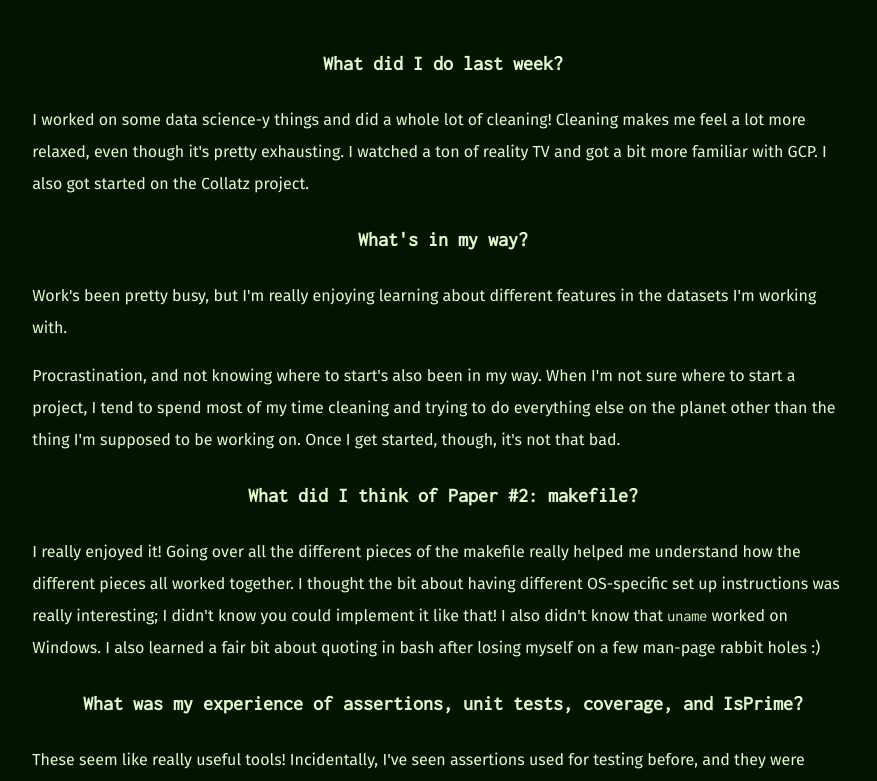
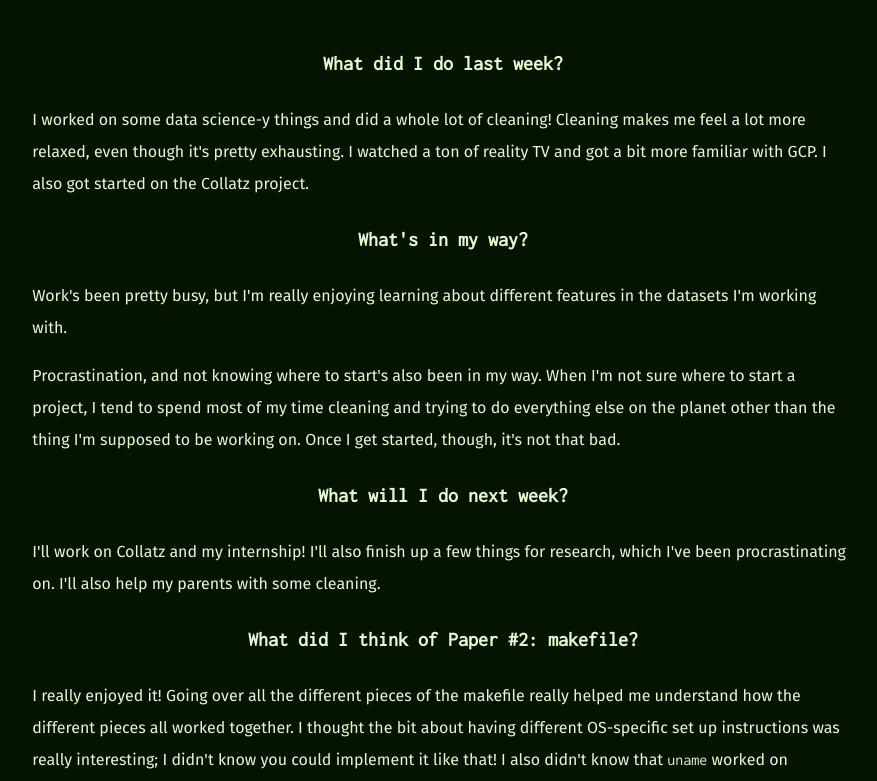
Before and after one commit to krithravi/personalWeb, a React (Create React App) app: page /academics/cs371g/post2 in a window 1280 px wide. Shown: the part 414-1195 px from the top of the page, without its empty margins (197-1074 px from the left). Built offline with nearby package versions, Linux system fonts and the light colour scheme.

Commit message:
update post 2

```diff
--- a/src/academics/cs371g/CS371P2.js
+++ b/src/academics/cs371g/CS371P2.js
@@ -29,6 +29,13 @@ function CS371P2() {
 					to start a project, I tend to spend most of my time cleaning and trying to do
 					everything else on the planet other than the thing I'm supposed to be working on.
 					Once I get started, though, it's not that bad.
+				</p>
+
+				<h3>What will I do next week?</h3>
+				<p>
+					I'll work on Collatz and my internship! I'll also finish up a few things for
+					research, which I've been procrastinating on. I'll also help my parents
+					with some cleaning.
 				</p>
 
 
--- a/src/academics/cs371g/listwrite.json
+++ b/src/academics/cs371g/listwrite.json
@@ -3,7 +3,7 @@
 		"title": "Post 2",
 		"date" : "June 2021",
 		"path": "/academics/cs371g/post2",
-		"desc": "//TODO!"
+		"desc": "Week 2 of classes!"
 	},
 	{
 		"title": "Post 1",
```
